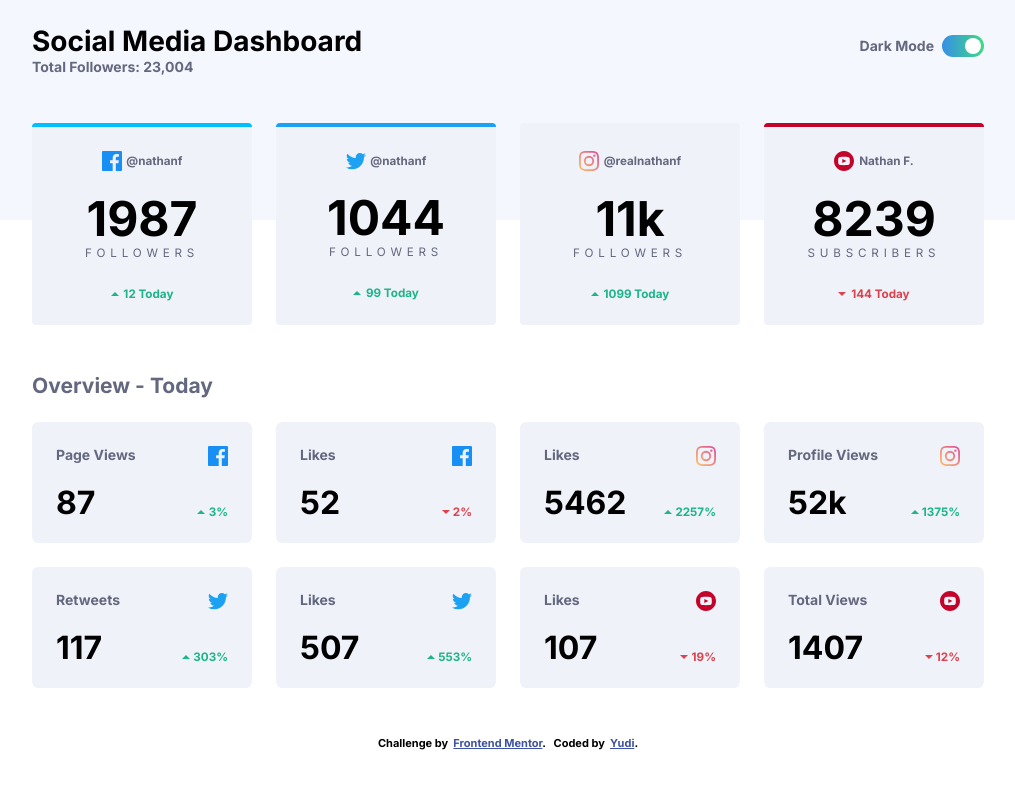
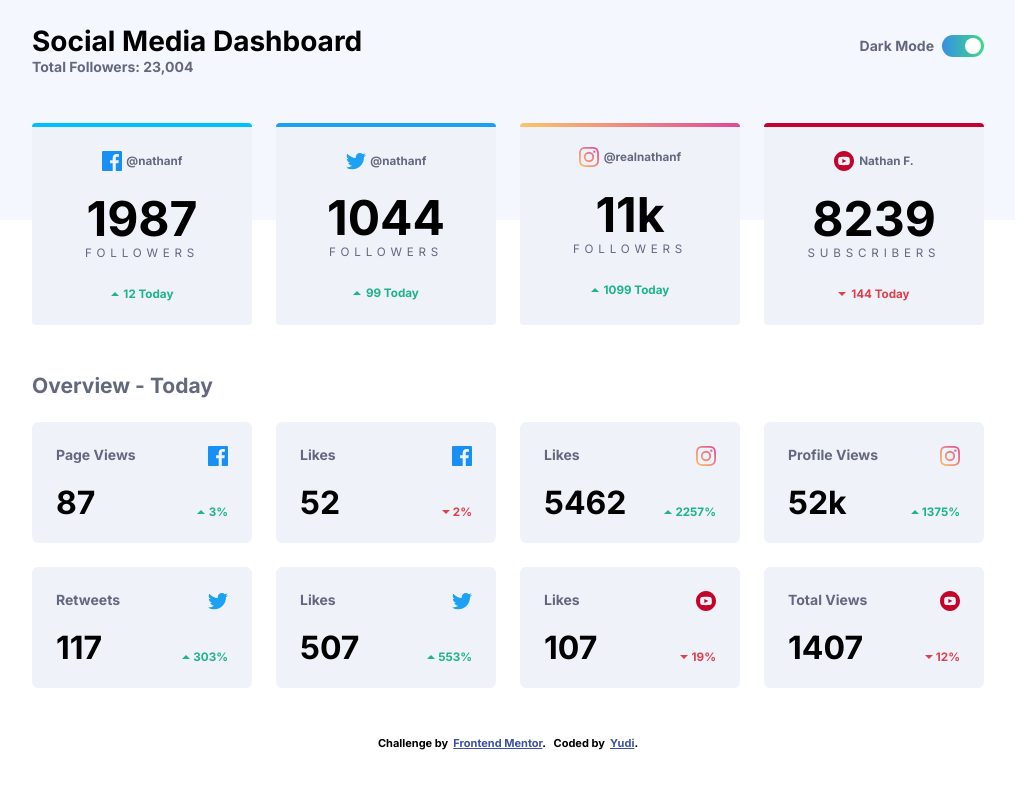
Before and after one commit to yudi7ll/social-media-dashboard, a React (Create React App) app: page / in a window 1280 px wide. Shown: the top 788 px of the page, without its empty margins (132-1147 px from the left). Built offline with nearby package versions, Linux system fonts and the light colour scheme.

Commit message:
fix instagram card ribbon

```diff
--- a/src/assets/scss/_main.scss
+++ b/src/assets/scss/_main.scss
@@ -37,7 +37,13 @@
         .ribbon {
             &--facebook { border-top-color: $facebook; }
             &--twitter { border-top-color: $twitter; }
-            &--instagram { border-image: $instagram; }
+            &--instagram {
+                border-top: none;
+                background-image: $instagram;
+                background-repeat: no-repeat;
+                background-size: 100% 4px;
+                background-position: 0 0, 0 100%;
+            }
             &--youtube { border-top-color: $youtube; }
         }
 
--- a/src/index.js
+++ b/src/index.js
@@ -13,4 +13,4 @@
 // If you want your app to work offline and load faster, you can change
 // unregister() to register() below. Note this comes with some pitfalls.
 // Learn more about service workers: https://bit.ly/CRA-PWA
-serviceWorker.unregister();
+serviceWorker.register();
```
